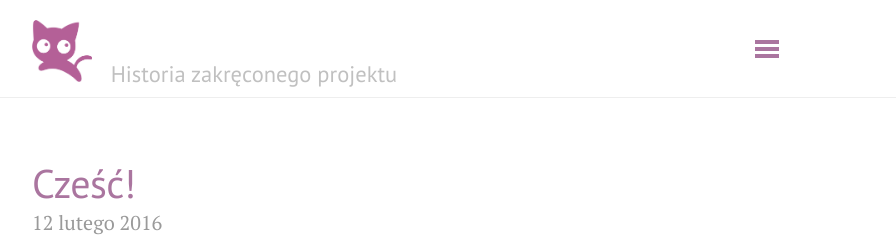
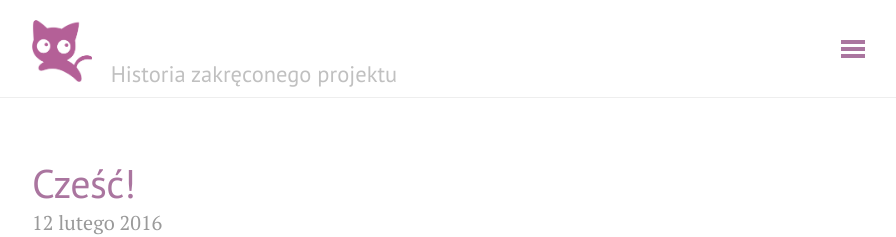
Before and after one commit to pumiko/pumiko.github.io, a Jekyll site: the page built from index.html, in a window 1280 px wide. Shown: the top 237 px of the page, without its empty margins (248-1144 px from the left). Built offline with Jekyll 4.4.1, drawn with Linux system fonts in a browser that asks for light colours; nearby versions of some CDN libraries; the list of posts is cut into pages by our own code.

Commit message:
Ciagle zmieniamy menu boczne

```diff
--- a/public/css/lanyon.css
+++ b/public/css/lanyon.css
@@ -489,7 +489,7 @@ a.pagination-item:hover {
 }
 .layout-reverse .sidebar-toggle {
   left: auto;
-  right: 12rem;
+  right: 12%;
 }
 
 .layout-reverse #sidebar-checkbox:checked ~ .sidebar,
```
